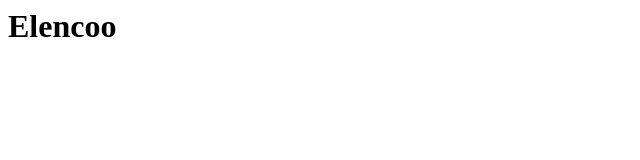
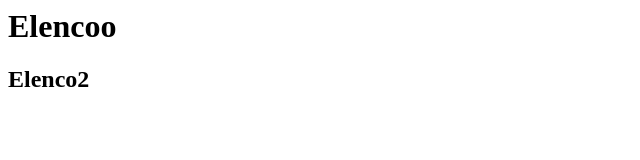
Before and after one commit to xMicky24GIT/pw-git-devo, a plain HTML site: page elenco.html in a window 1280 px wide. Shown: the whole page, without its empty margins (0-640 px from the left). Drawn offline with Linux system fonts and the light colour scheme.

Commit message:
Update elenco.html

```diff
--- a/elenco.html
+++ b/elenco.html
@@ -4,5 +4,6 @@
   </head>
   <body>
     <h1>Elencoo</h1>
+    <h2>Elenco2</h2>
   </body>
 </html>
```
